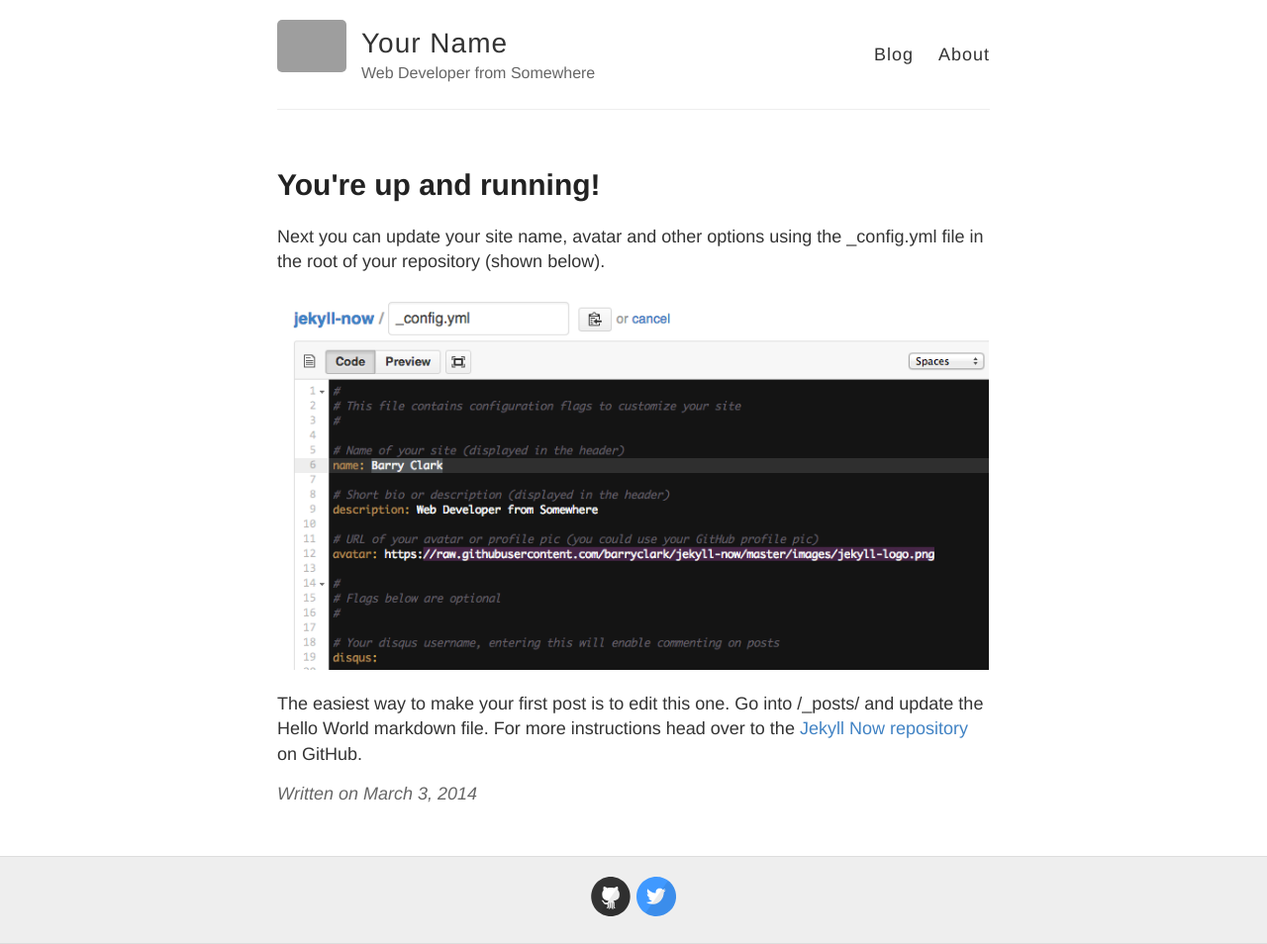
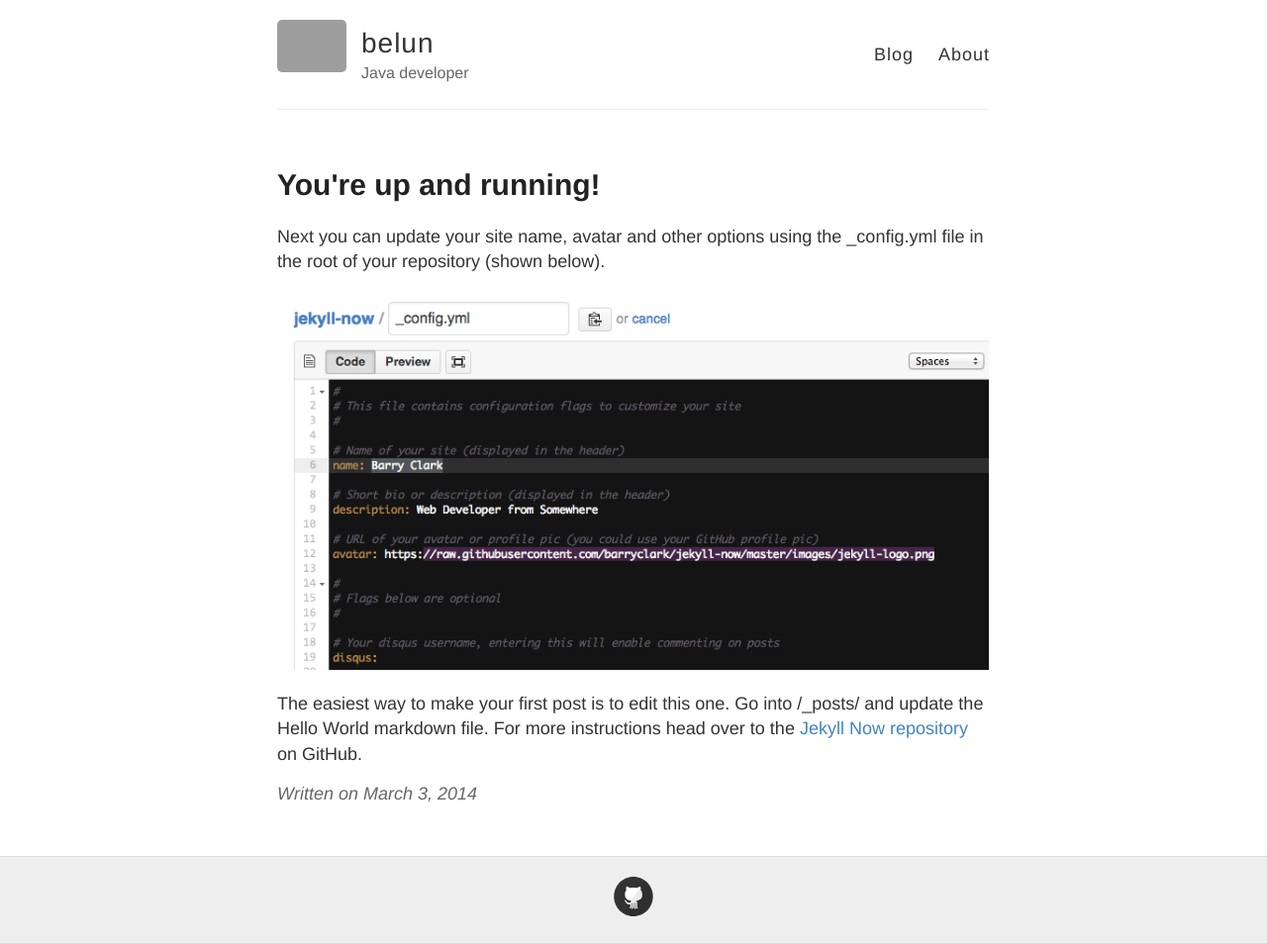
Before and after one commit to belun/delete-this, a Jekyll site: the page built from _posts/2014-3-3-Hello-World.md, in a window 1280 px wide. Shown: the whole page at 99% size. Built offline with Jekyll 4.4.1, drawn with Linux system fonts in a browser that asks for light colours; grey boxes are pictures that could not be loaded.

Commit message:
customized config

```diff
--- a/_config.yml
+++ b/_config.yml
@@ -3,10 +3,10 @@
 #
 
 # Name of your site (displayed in the header)
-name: Your Name
+name: belun
 
 # Short bio or description (displayed in the header)
-description: Web Developer from Somewhere
+description: Java developer
 
 # URL of your avatar or profile pic (you could use your GitHub profile pic)
 avatar: https://raw.githubusercontent.com/barryclark/jekyll-now/master/images/jekyll-logo.png
@@ -21,12 +21,12 @@ footer-links:
   email:
   facebook:
   flickr:
-  github: barryclark/jekyll-now
+  github: belun/juniors-should-learn-this
   instagram:
   linkedin:
   pinterest:
   rss: # just type anything here for a working RSS icon
-  twitter: jekyllrb
+  twitter:
   stackoverflow: # your stackoverflow profile, e.g. "users/50476/bart-kiers"
   youtube: # channel/<your_long_string> or user/<user-name>
   googleplus: # anything in your profile username that comes after plus.google.com/
```
